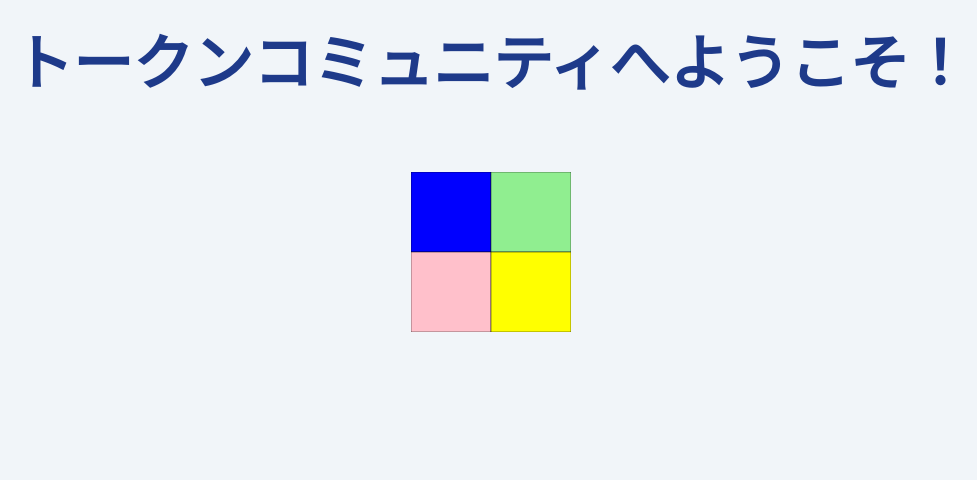
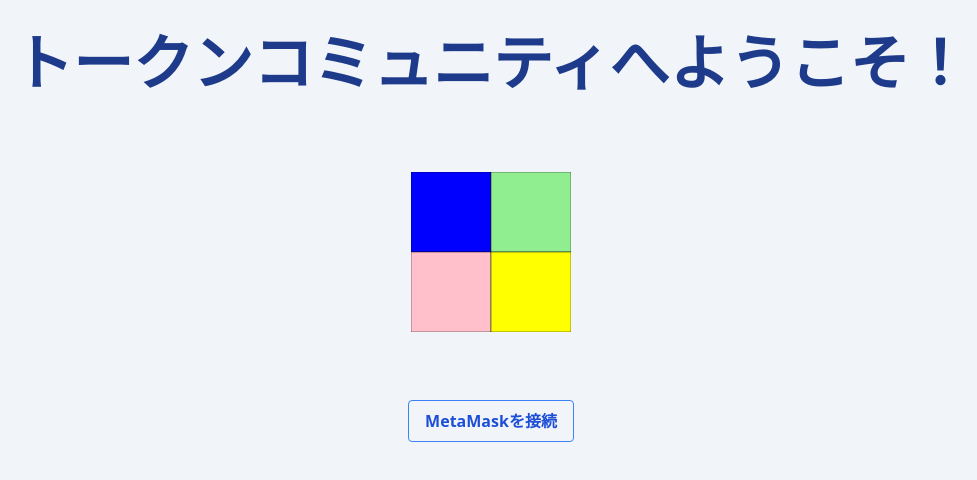
Before and after one commit to MiKe-721/token-community, a Next.js app in the folder frontend/: page / in a window 1280 px wide. Shown: the top 480 px of the page, without its empty margins (149-1126 px from the left). Built offline with nearby package versions, Linux system fonts and the light colour scheme.

Commit message:
frontend:MetaMask接続機能実装

```diff
--- a/frontend/pages/index.js
+++ b/frontend/pages/index.js
@@ -41,6 +41,21 @@
       }
     }
   }
+const connectWallet = async () => {
+  try {
+    const { ethereum } = window;
+    const accounts = await ethereum.request({
+      method: 'eth_requestAccounts'
+    });
+    console.log(`account ${accounts[0]}`)
+    setAccount(accounts[0])
+  } catch (err) {
+    console.log(err)
+  }
+}
+
+
+
   useEffect(() => {
     checkMetaMaskInstalled();
     checkChainId();
@@ -68,6 +83,14 @@
           <polygon points="175 175, 350 175, 350 350, 175 350" stroke="black" fill="#ffff00" />
         </svg>
       </div>
+      <div className={'flex mt-1'}>
+        {account === '' ? (
+          <button className={'bg-transparent text-blue-700 font-semibold py-2 px-4 border border-blue-500 rounded hover:border-transparent hover:text-white hover:bg-blue-500 hover:cursor-pointer'}
+          onClick={connectWallet}>
+          MetaMaskを接続
+          </button>
+        ) : (<></>)}
+      </div>
     </div>
   )
 }
```
